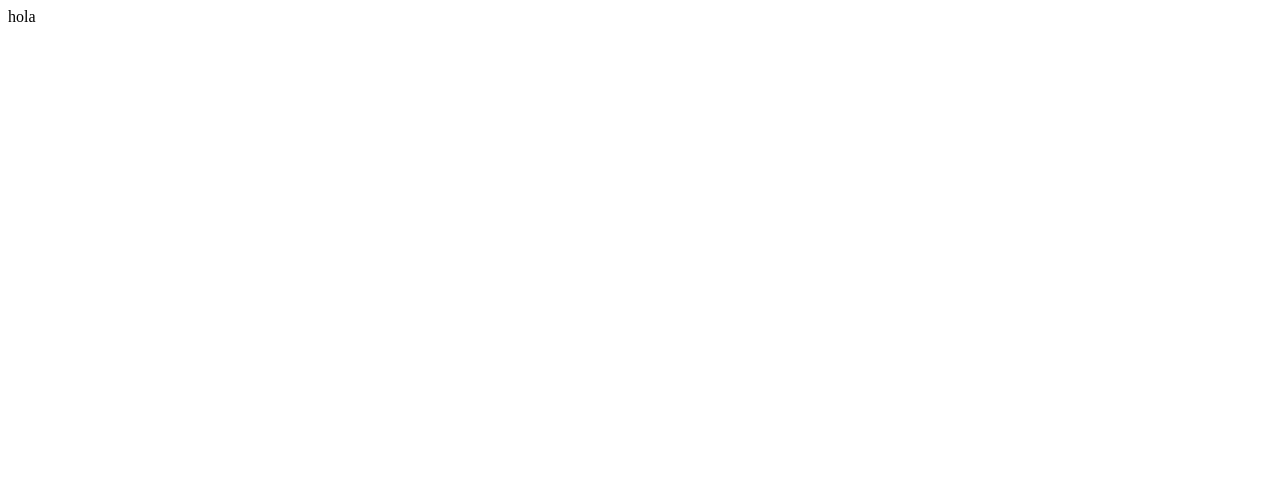
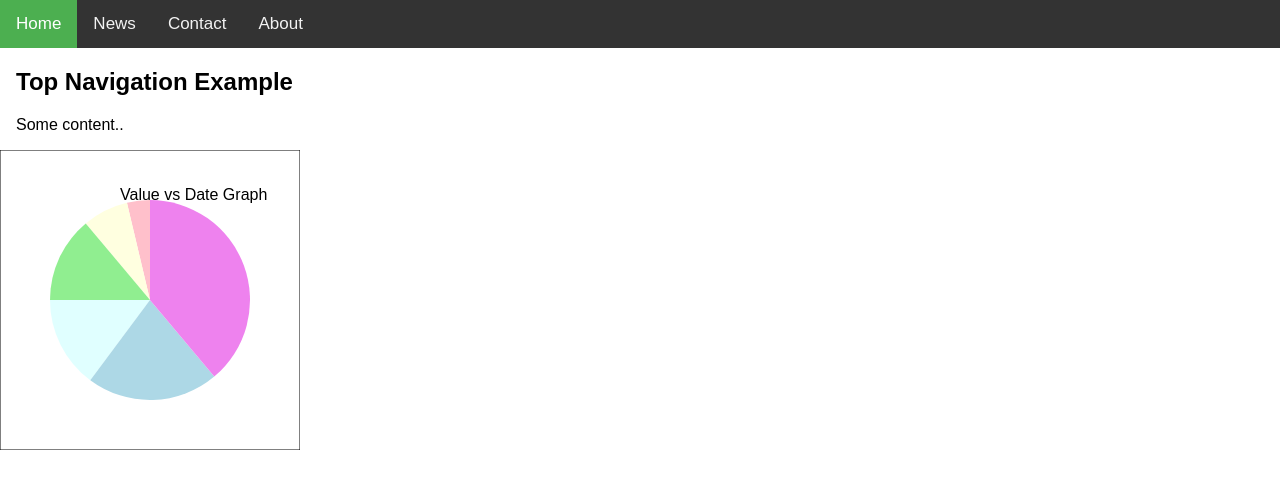
Before and after one commit to samvalenp/visualization, a plain HTML site: page index.html in a window 1280 px wide. Drawn offline with nearby package versions, Linux system fonts and the light colour scheme.

Commit message:
porfavor funciona

```diff
--- a/index.html
+++ b/index.html
@@ -1 +1,83 @@
-hola
+<html>
+<script src='https://d3js.org/d3.v5.min.js'></script>
+<style> circle {fill: lightblue; stroke: black;} </style>
+<link href="style.css" rel="stylesheet">
+<body onload='init()'>
+
+<div class="topnav">
+  <a class="active" href="#home">Home</a>
+  <a href="#news">News</a>
+  <a href="#contact">Contact</a>
+  <a href="#about">About</a>
+</div>
+
+<div style="padding-left:16px">
+  <h2>Top Navigation Example</h2>
+  <p>Some content..</p>
+</div>
+
+
+
+<svg width=300 height=300>
+</svg>
+<script>
+
+async function init() {
+
+// your code
+var races = ['pink','lightgreen','lightblue'];
+
+var state = "California"
+var caCases = [11,3,86];
+var caPop = [37,5,58]
+
+console.log("asdlkfaslkdjf")
+//var covid = await d3.csv("covid2.csv");
+//var cal = covid.filter(function(d){ return d.Location == "California"})
+
+
+
+
+
+var data = [4,8,15,16,23,42];
+var color = ['pink','lightyellow','lightgreen','lightcyan','lightblue','violet'];
+var pie = d3.pie();
+var arc = d3.arc().innerRadius(0).outerRadius(100);
+
+d3.select("svg")
+	.append("g")
+	.append("rect")
+	.attr('x',0)
+    .attr('y',0)
+    .attr('width',300)
+    .attr('height',300)
+    .attr('fill','white')
+    .attr('stroke','black')
+
+d3.select("svg")
+	.append("g")
+	.attr("transform", "translate("+150+","+150+")")
+	.selectAll("path").data(pie(data)).enter()
+	.append("path")
+		.attr("d", arc)
+		.attr("fill", function(d, i){ return color[i]; });
+
+
+
+d3.select("svg")
+	.append("g")
+		.attr("transform", "translate("+120+","+50+")")
+		.append("text")
+			.text("Value vs Date Graph")
+
+
+
+
+
+
+/// end of your code
+
+}
+</script>
+</body>
+</html>
--- /dev/null
+++ b/style.css
@@ -0,0 +1,30 @@
+body {
+  margin: 0;
+  font-family: Arial, Helvetica, sans-serif;
+}
+
+.topnav {
+  overflow: hidden;
+  background-color: #333;
+}
+
+.topnav a {
+  float: left;
+  color: #f2f2f2;
+  text-align: center;
+  padding: 14px 16px;
+  text-decoration: none;
+  font-size: 17px;
+}
+
+.topnav a:hover {
+  background-color: #ddd;
+  color: black;
+}
+
+.topnav a.active {
+  background-color: #4CAF50;
+  color: white;
+}
+
+circle {fill: lightblue; stroke: black;}
```
